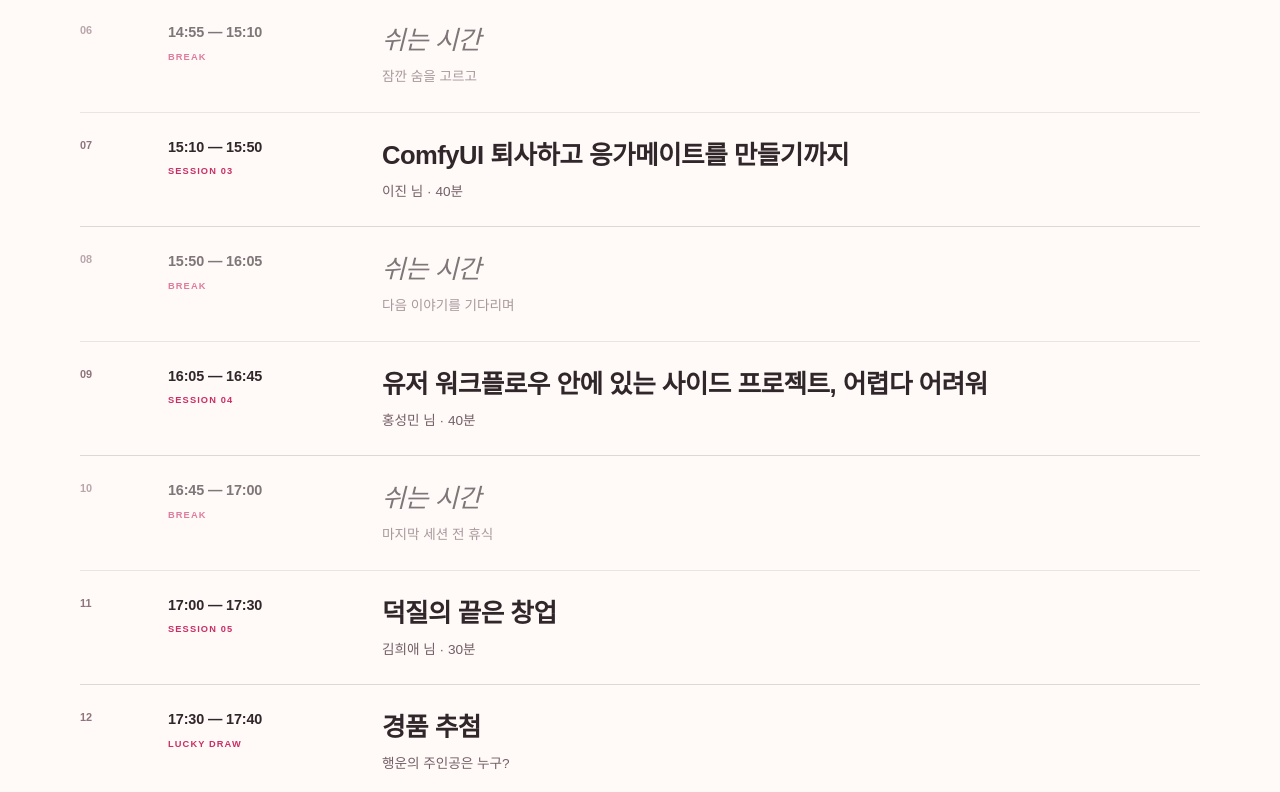
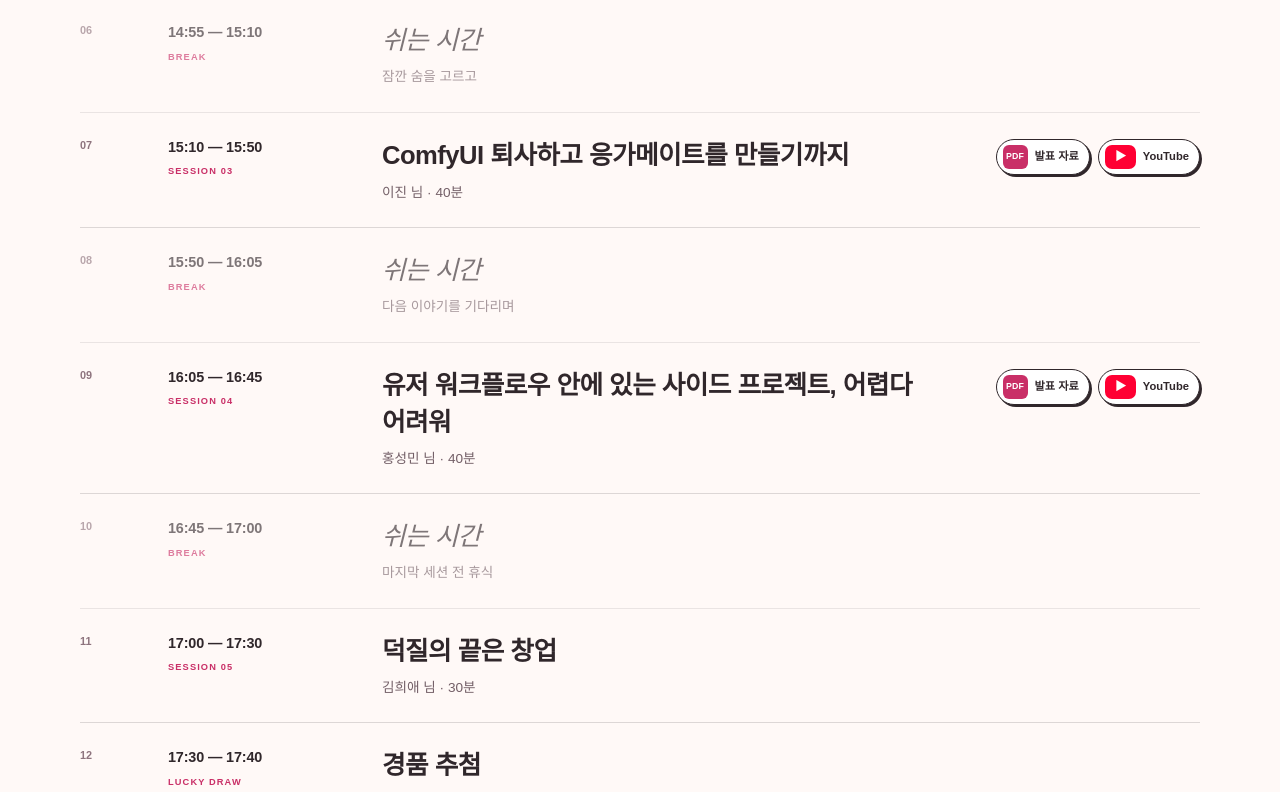
Before and after one commit to kimothink/OsanMeetUp, a Next.js app in the folder 2026/Summer/: page / in a window 1280 px wide. Shown: the part 1780-2572 px from the top of the page. Built offline with nearby package versions, Linux system fonts and the light colour scheme; no server answers; a web font is replaced by a local one.

Commit message:
Add session PDFs and video links

```diff
--- a/2026/Summer/app/globals.css
+++ b/2026/Summer/app/globals.css
@@ -61,6 +61,15 @@
 .schedule-time small { display:block; margin-top:7px; color:var(--pink-deep); font-size:.58rem; letter-spacing:.12em; }
 .schedule-copy h3 { margin:0; font-size:clamp(1.08rem,2.2vw,1.6rem); font-weight:600; letter-spacing:-.02em; line-height:1.45; }
 .schedule-copy p { margin:8px 0 0; color:#735f67; font-size:.85rem; font-weight:400; }
+.schedule-title-row { display:flex; align-items:flex-start; justify-content:space-between; gap:22px; }
+.session-resources { display:flex; flex:0 0 auto; flex-wrap:wrap; gap:8px; padding-top:2px; }
+.resource-link { display:inline-flex; min-height:36px; align-items:center; gap:7px; padding:5px 10px 5px 6px; border:1px solid var(--ink); border-radius:999px; background:#fff; color:var(--ink); text-decoration:none; box-shadow:2px 2px 0 var(--ink); transition:transform .16s ease,box-shadow .16s ease; }
+.resource-link:hover { transform:translate(-1px,-1px); box-shadow:4px 4px 0 var(--ink); }
+.resource-link:focus-visible { outline:3px solid var(--pink-deep); outline-offset:3px; }
+.resource-link span { display:grid; min-width:25px; height:24px; place-items:center; border-radius:6px; font-size:.55rem; font-weight:900; letter-spacing:.02em; }
+.resource-link b { font-size:.7rem; font-weight:800; white-space:nowrap; }
+.pdf-link span { background:var(--pink-deep); color:#fff; }
+.youtube-link .youtube-mark { width:31px; background:#ff0033; color:#fff; border-radius:7px; font-size:.7rem; line-height:1; padding-left:1px; }
 .schedule-item.is-break { opacity:.62; }
 .schedule-item.is-break .schedule-copy h3 { font-family:"IBM Plex Sans KR","Noto Sans KR",sans-serif; font-style:italic; font-weight:400; }
 
@@ -143,6 +152,8 @@
   .schedule-section,.sponsors-section,.location-section { padding:78px 0; }
   .schedule-item { grid-template-columns:35px 1fr; gap:10px 12px; }
   .schedule-time,.schedule-copy { grid-column:2; }
+  .schedule-title-row { flex-direction:column; gap:12px; }
+  .session-resources { padding-top:0; }
   .schedule-item:hover { padding-left:0; padding-right:0; background:transparent; }
   .attendance-section { padding:0 0 78px; }
   .attendance-card { grid-template-columns:1fr; gap:12px; padding:28px; }
--- a/2026/Summer/app/page.tsx
+++ b/2026/Summer/app/page.tsx
@@ -11,9 +11,23 @@
   { time: "14:00 — 14:15", kind: "BREAK", title: "쉬는 시간", speaker: "차 한 잔과 함께" },
   { time: "14:15 — 14:55", kind: "SESSION 02", title: "이제 쿼리 돌리고 커피 못 탑니다: OLAP ClickHouse 도입기", speaker: "최윤진 님 · 40분" },
   { time: "14:55 — 15:10", kind: "BREAK", title: "쉬는 시간", speaker: "잠깐 숨을 고르고" },
-  { time: "15:10 — 15:50", kind: "SESSION 03", title: "ComfyUI 퇴사하고 응가메이트를 만들기까지", speaker: "이진 님 · 40분" },
+  {
+    time: "15:10 — 15:50",
+    kind: "SESSION 03",
+    title: "ComfyUI 퇴사하고 응가메이트를 만들기까지",
+    speaker: "이진 님 · 40분",
+    pdf: "/resources/comfyui-ungamate.pdf",
+    youtube: "https://youtu.be/eQnm7p7i408?si=lMDzZT0Dk1ST9CWv",
+  },
   { time: "15:50 — 16:05", kind: "BREAK", title: "쉬는 시간", speaker: "다음 이야기를 기다리며" },
-  { time: "16:05 — 16:45", kind: "SESSION 04", title: "유저 워크플로우 안에 있는 사이드 프로젝트, 어렵다 어려워", speaker: "홍성민 님 · 40분" },
+  {
+    time: "16:05 — 16:45",
+    kind: "SESSION 04",
+    title: "유저 워크플로우 안에 있는 사이드 프로젝트, 어렵다 어려워",
+    speaker: "홍성민 님 · 40분",
+    pdf: "/resources/side-project-workflow.pdf",
+    youtube: "https://youtu.be/LVaR_MHFE40?si=aKZ_VxFIZTswrvdQ",
+  },
   { time: "16:45 — 17:00", kind: "BREAK", title: "쉬는 시간", speaker: "마지막 세션 전 휴식" },
   { time: "17:00 — 17:30", kind: "SESSION 05", title: "덕질의 끝은 창업", speaker: "김희애 님 · 30분" },
   { time: "17:30 — 17:40", kind: "LUCKY DRAW", title: "경품 추첨", speaker: "행운의 주인공은 누구?" },
@@ -144,7 +158,40 @@
               <article className={`schedule-item ${item.kind === "BREAK" ? "is-break" : ""}`} key={item.time}>
                 <div className="schedule-index">{String(index + 1).padStart(2, "0")}</div>
                 <div className="schedule-time">{item.time}<small>{item.kind}</small></div>
-                <div className="schedule-copy"><h3>{item.title}</h3><p>{item.speaker}</p></div>
+                <div className="schedule-copy">
+                  <div className="schedule-title-row">
+                    <h3>{item.title}</h3>
+                    {(item.pdf || item.youtube) && (
+                      <div className="session-resources" aria-label={`${item.title} 발표 자료`}>
+                        {item.pdf && (
+                          <a
+                            className="resource-link pdf-link"
+                            href={`${basePath}${item.pdf}`}
+                            target="_blank"
+                            rel="noreferrer"
+                            aria-label={`${item.title} PDF 자료 열기`}
+                          >
+                            <span aria-hidden="true">PDF</span>
+                            <b>발표 자료</b>
+                          </a>
+                        )}
+                        {item.youtube && (
+                          <a
+                            className="resource-link youtube-link"
+                            href={item.youtube}
+                            target="_blank"
+                            rel="noreferrer"
+                            aria-label={`${item.title} YouTube 영상 열기`}
+                          >
+                            <span className="youtube-mark" aria-hidden="true">▶</span>
+                            <b>YouTube</b>
+                          </a>
+                        )}
+                      </div>
+                    )}
+                  </div>
+                  <p>{item.speaker}</p>
+                </div>
               </article>
             ))}
           </div>
```
Also changed, not shown: 2 other files (tests, documents, lock files or other folders).
